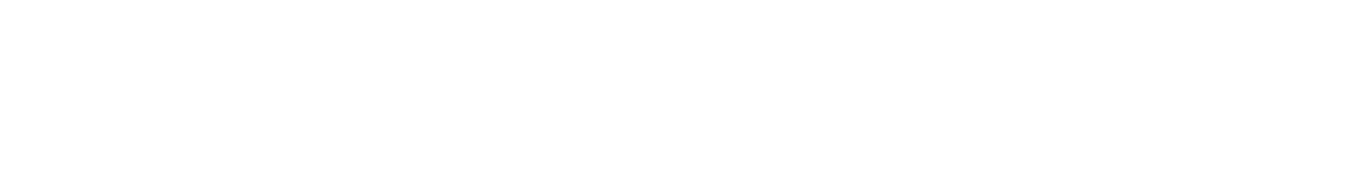
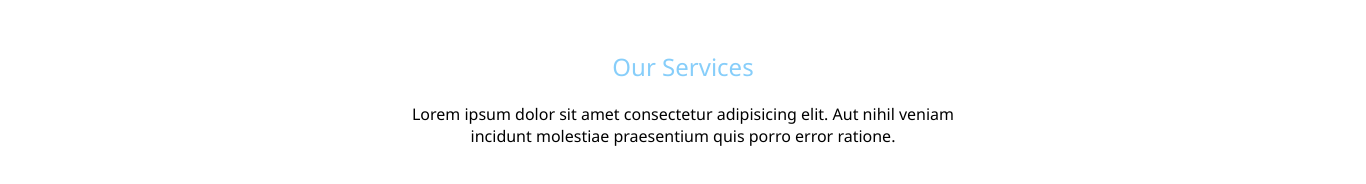
Before and after one commit to jpedrodss/aula9, a plain HTML site: page index.html in a window 1280 px wide. Shown: the whole page, 1366 px wide, since content can reach past the window. Drawn offline with Linux system fonts and the light colour scheme.

Commit message:
texto criado

```diff
--- a/css/style.css
+++ b/css/style.css
@@ -1,4 +1,31 @@
 * {
     margin: 0;
     padding: 0;
+    font-family: 'Segoe UI', Tahoma, Geneva, Verdana, sans-serif;
 }
+.container {
+    width: 1366px;
+    height: 100%;
+    margin: 0 auto;
+}
+.services {
+    width: 1366px;
+    height: 750px;
+    margin: 0 auto;
+}
+.services {
+    display: flex;
+    flex-direction: column;
+    align-items: center;
+    margin-top: 50px;
+}
+.services h2 {
+    text-align: center;
+    color: lightskyblue;
+    font-weight: lighter;
+}
+.services p {
+    width: 600px;
+    margin-top: 20px;
+    text-align: center;
+}
--- a/index.html
+++ b/index.html
@@ -1,5 +1,5 @@
 <!DOCTYPE html>
-<html lang="en">
+<html lang="pt-br">
 <head>
     <meta charset="UTF-8">
     <meta name="viewport" content="width=device-width, initial-scale=1.0">
@@ -8,7 +8,12 @@
 </head>
 <body>
 
-
+    <main>
+        <div class="services">
+            <h2>Our Services</h2>
+            <p>Lorem ipsum dolor sit amet consectetur adipisicing elit. Aut nihil veniam incidunt molestiae praesentium quis porro error ratione.</p>
+        </div>
+    </main>
 
 </body>
 </html>
```
